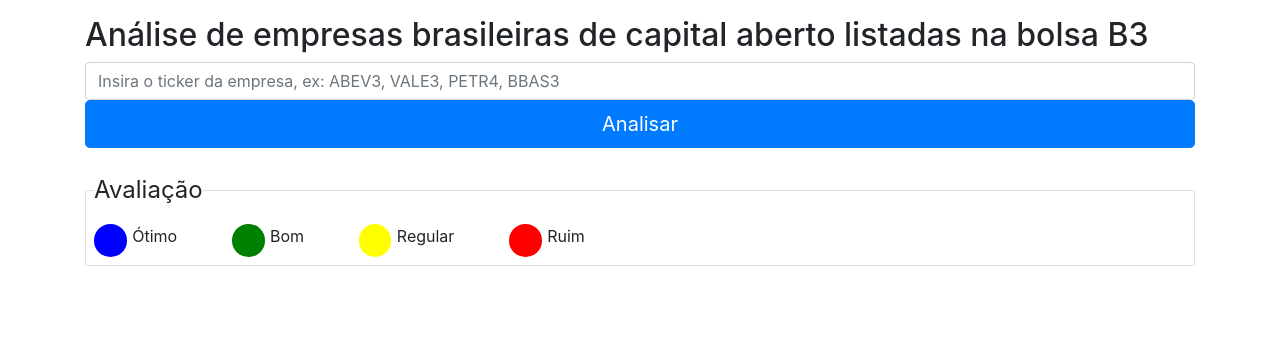
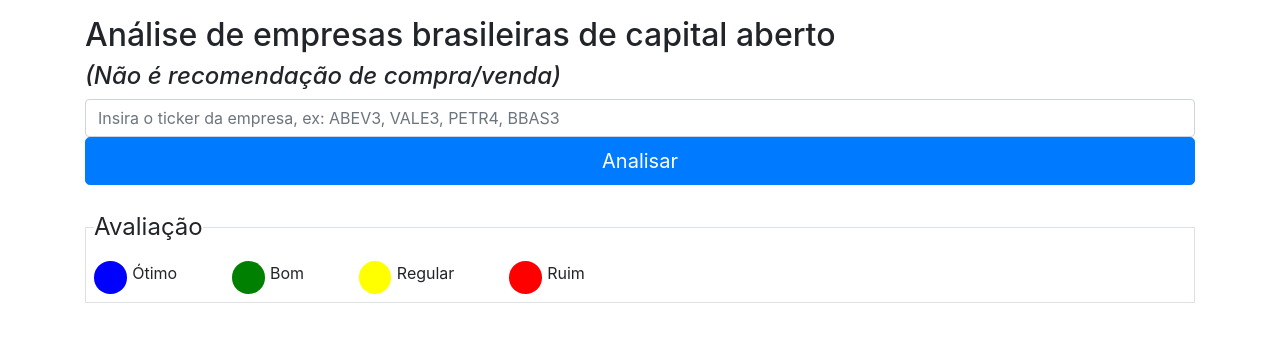
Before and after one commit to sartorileonardo/analisys-brazilian-stock-front, an Angular app: page / in a window 1280 px wide. Shown: the top 342 px of the page. Built offline with nearby package versions, Linux system fonts and the light colour scheme.

Commit message:
[Updated] - Centralized title and spaces legends

```diff
--- a/src/app/analisys-brazilian-stock/analisys-brazilian-stock.component.html
+++ b/src/app/analisys-brazilian-stock/analisys-brazilian-stock.component.html
@@ -2,7 +2,9 @@
 
   <div class="row mt-3">
     <div class="col">
-      <h2>Análise de empresas brasileiras de capital aberto listadas na bolsa B3</h2>
+        <h2 class="title">Análise de empresas brasileiras de capital aberto</h2>
+        <h4 class="title"><i>(Não é recomendação de compra/venda)</i></h4>
+
       <form>
         <div class="form-floating">
           <input type="text" class="form-control" minlength="4" maxlength="6"
```
